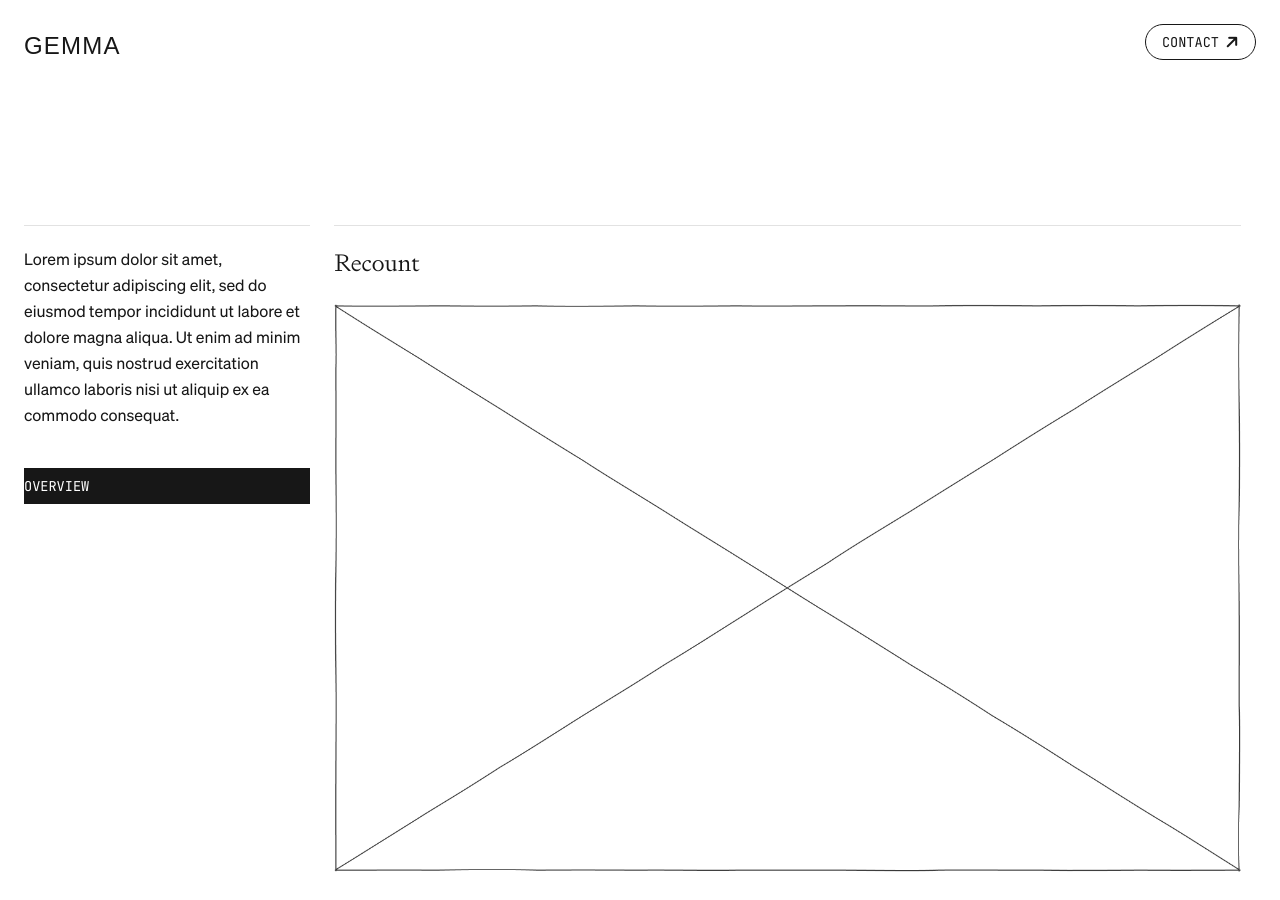
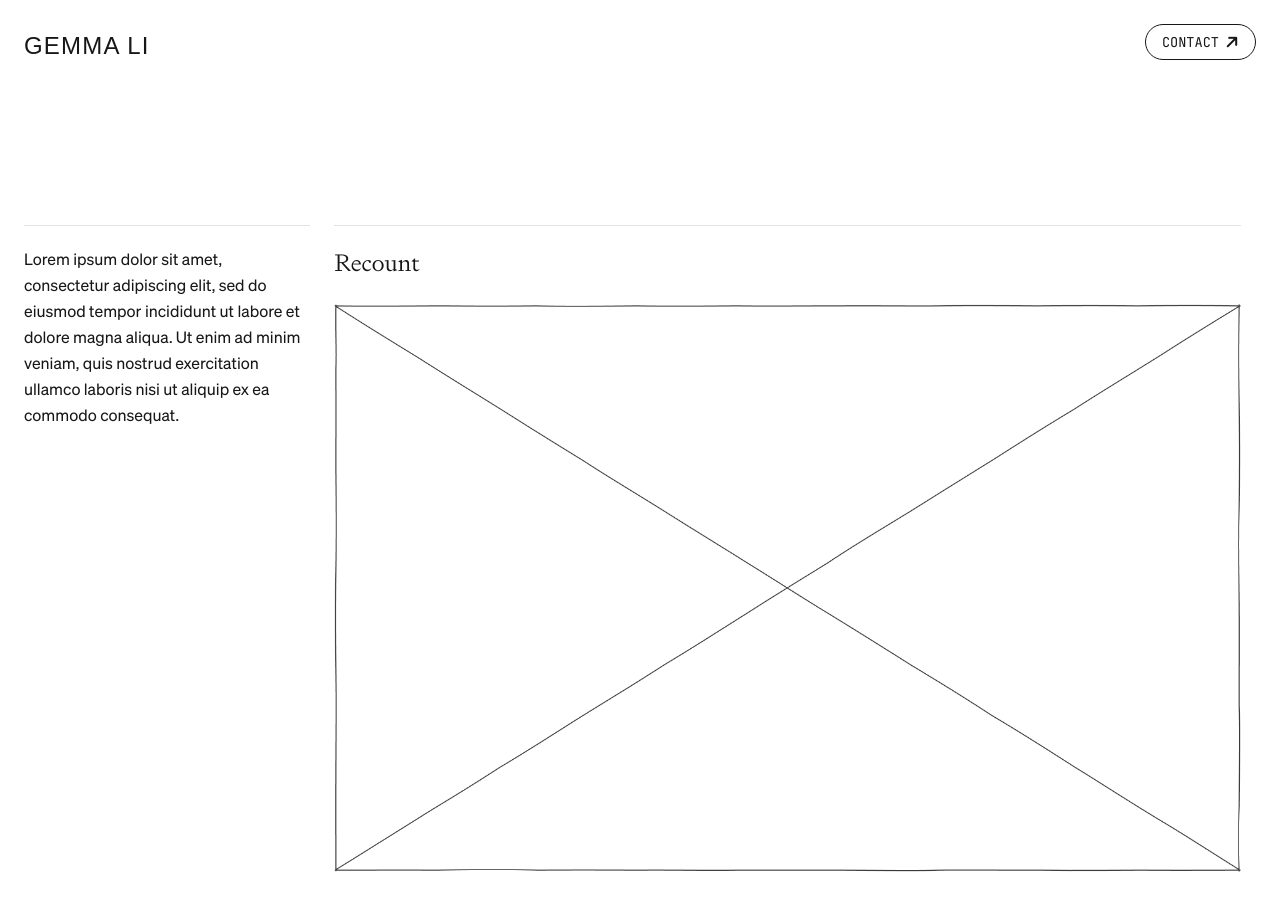
Before and after one commit to azurestocking/azurestocking.github.io, a Jekyll site: the page built from _projects/recount.html, in a window 1280 px wide and 900 px high. Built offline with Jekyll 4.4.1, drawn with Linux system fonts in a browser that asks for light colours; some web fonts are replaced.

Commit message:
Change font

```diff
--- a/_layouts/default.html
+++ b/_layouts/default.html
@@ -19,7 +19,7 @@
     <header class="grid" style="align-items: center;">
         <aside class="side-container" aria-hidden="true">
             <div class="logo">
-                <a href="{{ '/' | relative_url }}">GEMMA</a>
+                <a href="{{ '/' | relative_url }}">GEMMA LI</a>
             </div>
         </aside>
         <div class="main-container">
--- a/_layouts/project.html
+++ b/_layouts/project.html
@@ -25,9 +25,7 @@ layout: default
                 </div>
             </div>
         </section>
-        <section class="subtitle">
-            <h3>Overview</h3>
-        </section>
+
         {{ content }}
     </div>
 </div>
--- a/styles.css
+++ b/styles.css
@@ -4,7 +4,7 @@
     font-size: 16px;
     /* Colors */
     --primary: rgba(23, 23, 23);
-    --secondary: rgba(23, 23, 23, 0.6);
+    --secondary: rgba(23, 23, 23, 0.48);
     --secondary-solid: #909090;
     --tertiary: rgba(23, 23, 23, 0.04);
     --tertiary-focus: rgba(23, 23, 23, 0.12);
@@ -594,8 +594,8 @@ img, video {
 
 .before h5 {
     color: #b3102e !important;
-    font-weight: 500;
-    letter-spacing: 0.05em;
+    font-family: var(--font-mono);
+    font-weight: bold;
     text-transform: uppercase;
 }
 
@@ -609,8 +609,8 @@ img, video {
 
 .after h5 {
     color: #0c7354 !important;
-    font-weight: 500;
-    letter-spacing: 0.05em;
+    font-family: var(--font-mono);
+    font-weight: bold;
     text-transform: uppercase;
 }
 
```
Also changed, not shown: _projects/opus.html (+26 -19 lines).
